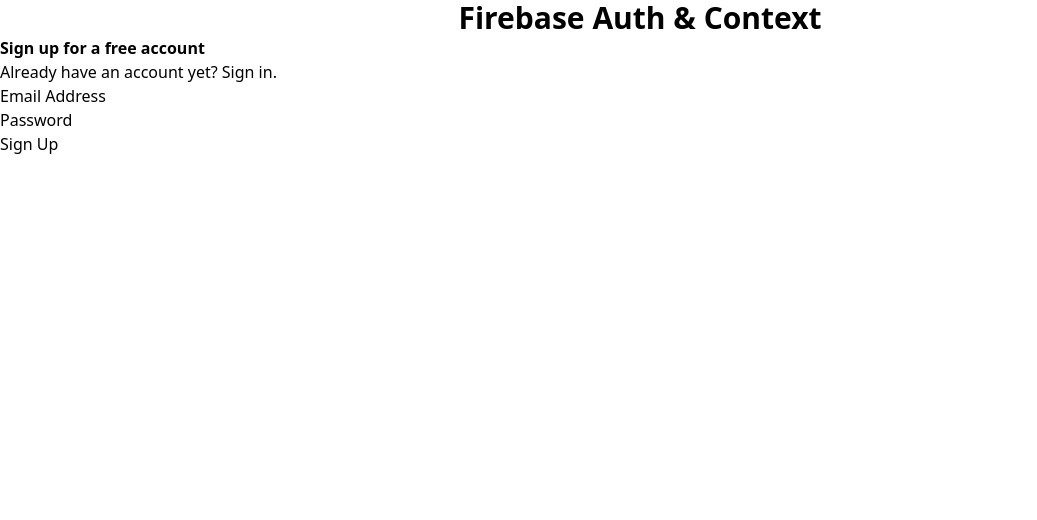
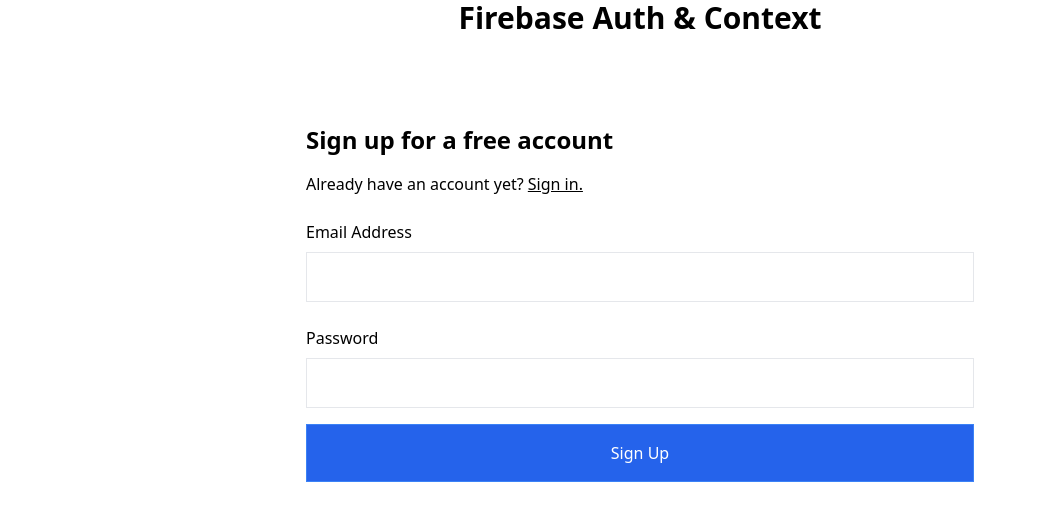
Before and after one commit to shacalul/sep6moviesproject, a React (Create React App) app: page /signup in a window 1280 px wide. Shown: the top 520 px of the page, without its empty margins (0-1037 px from the left). Built offline with nearby package versions, Linux system fonts and the light colour scheme; no server answers.

Commit message:
Updated tailwing config file... Got the wrong one previous push

```diff
--- a/src/components/Signup.jsx
+++ b/src/components/Signup.jsx
@@ -1,6 +1,7 @@
 import React, { useState } from "react";
 import { Link, useNavigate } from "react-router-dom";
 import { UserAuth } from "../context/AuthContext";
+import "../index.css";
 
 const Signup = () => {
   const [email, setEmail] = useState("");
--- a/tailwind.config.js
+++ b/tailwind.config.js
@@ -1,6 +1,6 @@
 /** @type {import('tailwindcss').Config} */
 module.exports = {
-  content: ["./src/**/*.{html,js}"],
+  content: ["./src/**/*.{js,jsx,ts,tsx}"],
   theme: {
     extend: {},
   },
```
